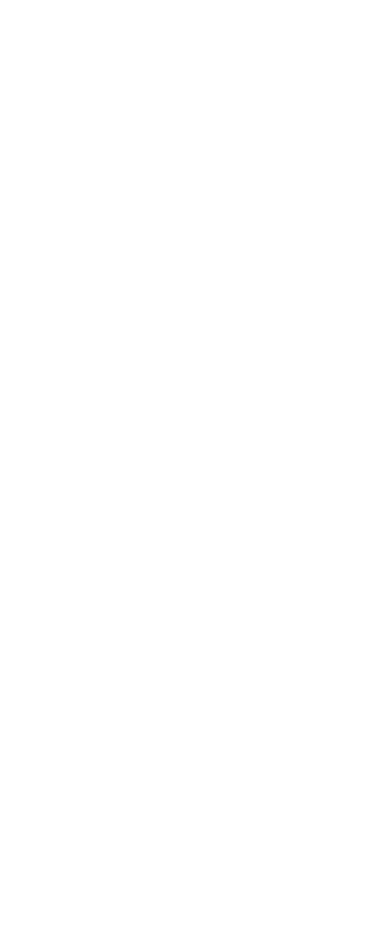
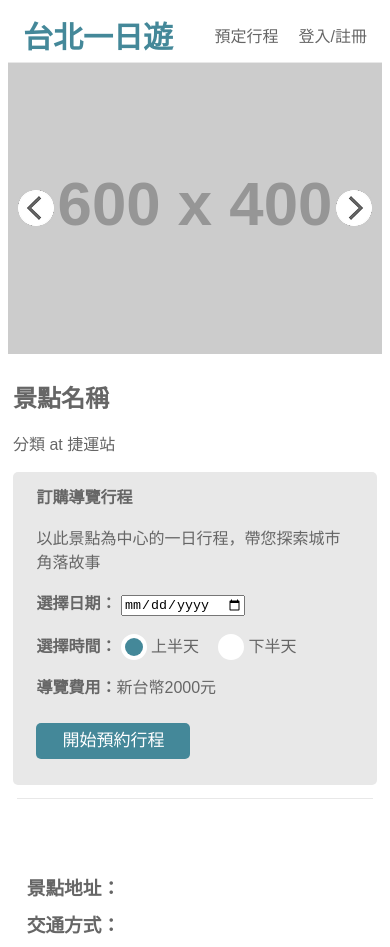
Before and after one commit to Neil4bb/wehelp_stage2, a plain HTML site: page static/attraction.html in a window 390 px wide. Before the commit the page ends 844 px from the top, so only its background shows below. Drawn offline with Linux system fonts and the light colour scheme; placeholder pictures from the web are drawn by us; files whose address does not match are found by name.

Commit message:
Complete part 3 content: attraction page layout and responsive design

```diff
--- /dev/null
+++ b/static/attraction.css
@@ -0,0 +1,328 @@
+body {
+    font-family: "Noto Sans TC", sans-serif;
+    color: #666666;
+}
+
+/* nav */
+.navbar {
+    width: 100%;
+    height: 54px;
+    background-color: #FFFFFF;
+    display: flex;
+    justify-content: center;
+    align-items: center;
+    position: sticky; /* 固定在頂部 */
+    top: 0;
+    z-index: 100;    /* 確保導覽列永遠在最上層 */
+    border-bottom: 1px solid #E8E8E8;
+}
+
+.nav-container {
+    width: 100%;
+    max-width: 1200px;
+    padding: 0 15px;    /* 預防手機版文字貼邊 */
+    display: flex;
+    justify-content: space-between; /* Logo 靠左 Menu 靠右 */
+    align-items: center;
+}
+
+.nav-logo {
+    font-size: 30px;
+    font-weight: 700;
+    color: #448899;
+    cursor: pointer;
+}
+
+.nav-menu {
+    display: flex;
+    gap: 20px; /* 兩個選項之間的間距 */
+}
+
+.nav-item {
+    font-size: 16px;
+    color: #666666;
+    cursor: pointer;
+}
+
+a {
+    text-decoration: none;
+    color: inherit;
+}
+
+/* 上層容器 */
+.attraction-container {
+    display: flex;
+    flex-direction: row;
+    justify-content: center;
+    align-items: stretch;
+    gap: 30px;
+    max-width: 1200px;
+    margin: 5vh auto;
+    width: 90%;
+
+    height: 45vh;
+    min-height: 300px;
+}
+
+/* 左側圖片 */
+.slideshow-container {
+    position: relative;
+    flex: 1.9 1 0%;  /* 成長比例2, 縮放比例1, 初始基礎寬度0% */
+
+
+    height: 100%;
+    aspect-ratio: 4 / 3;
+    overflow: hidden;
+}
+
+
+
+
+.image-wrapper, img {
+    width: 100%;
+    height: 100%;
+    object-fit: cover;
+
+}
+
+.arrow {
+    position: absolute;
+    top: 50%;              /* 垂直置中 */
+    transform: translateY(-50%);
+
+    width: 36px;           /* 給固定寬高 防止被壓縮 */
+    height: 36px;
+
+    z-index: 20;           /* 確保在線段與圖片之上 */
+
+    background-size: contain;  /*箭頭圖標自動縮放填滿按鈕*/
+    background-repeat: no-repeat;
+    background-position: center;
+    background-color: transparent; /*去除背景色*/
+    border: none;
+    outline: none;
+    cursor: pointer;
+
+}
+
+.left-arrow {
+    left: 10px;
+    background-image: url("/static/images/btn_leftArrow.png");
+}
+
+.right-arrow {
+    right: 10px;
+    background-image: url("/static/images/btn_rightArrow.png");
+}
+
+/* 1. 線段的總容器：固定在圖片底部 */
+.indicators-container {
+    position: absolute;
+    bottom: 0;
+    left: 0;
+    right: 0;
+    padding: 0;
+
+
+    display: flex;
+
+    z-index: 10;           /* 確保在圖片上方 */
+}
+
+/* 2. 個別線段的預設樣式 (未選中) */
+.indicator-bar {
+    flex: 1;               /* 關鍵：N張圖片就會自動把寬度等分為N份 */
+    height: 5px;
+    background-color: #FFFFFF;
+    opacity: 0.4;
+}
+
+/* 3. 當前選中圖片的樣式 (Active) */
+.indicator-bar.active {
+    opacity: 1;            /* 讓選中的圖片線段變為不透明 */
+    background-color: #000000;
+}
+
+
+/* 右側資訊欄+訂購 */
+.attraction-info {
+    flex: 2 1 0%;  /* 成長比例3, 縮放比例1, 初始基礎寬度0% */
+
+
+    display: flex;
+    flex-direction: column;
+
+    gap: 2vh;
+    margin: 0;
+
+
+    font-size: 1rem;
+}
+
+#attr-name {
+    font-size: 1.5rem;
+    margin: 0;
+    font-weight: bold;
+}
+
+#attr-cat-mrt {
+   margin: 0;
+}
+
+.booking-panel {
+    flex-grow: 1;
+    background-color: #E8E8E8;
+    margin-top: 0;
+    padding: 1.5vh 1.5vw;
+    border-radius: 5px;
+
+}
+
+.booking-form {
+    display: flex;
+    flex-direction: column;
+    gap: 2vh;
+}
+
+.booking-form p {
+    margin: 0;  /*清除p tag預設行距*/
+
+}
+
+/*隱藏原生 radio 樣式*/
+.form-group input[type="radio"] {
+    display:none;
+}
+
+/*建立自定義radio樣式*/
+.radio-label {
+    position: relative;
+    padding-left: 30px; /* 為自定義圓圈留空間 */
+    margin-right: 15px;
+    cursor: pointer;
+    font-size: 1rem;
+    color: #666666;
+}
+
+/*  使用 ::before 畫出「外層空心圓」 */
+/* 只有具備 .radio-label 的標籤才會畫圓，所以「選擇時間」標題不會被抓到 */
+.radio-label::before {
+    content: "";
+    position: absolute;
+    left: 0;
+    top: 50%;
+    transform: translateY(-50%);
+    width: 22px;
+    height: 22px;
+    background-color: white; /* 內部填白 */
+    border: 2px solid white;  /* 或者根據設計稿設為灰色 */
+    border-radius: 50%;
+}
+
+/*  使用 ::after 畫出「選中時內層的綠色實心點」 */
+/* 邏輯：當 radio 被選中時，找它後面的 .radio-label 並啟動 ::after */
+input[type="radio"]:checked + .radio-label::after {
+    content: "";
+    position: absolute;
+    left: 4px;      /* 調整位置使其居中 */
+    top: 50%;
+    transform: translateY(-50%);
+    width: 18px;
+    height: 18px;
+    background-color: #448899;
+    border-radius: 50%;
+}
+
+.start-booking-btn {
+    width: 154px;
+    height: 36px;
+    padding: 0;
+    line-height: 36px; /* 讓行高等於容器高度，強制垂直置中 */
+    border-radius: 5px;
+    border: none;
+
+    background-color: #448899;
+    color: #FFFFFF;
+    font-family: "Noto Sans TC", sans-serif;
+    font-size: 17px;
+
+    display: flex;
+    justify-content: center;
+    align-items: center;
+    margin-top: 1vh;
+    margin-bottom: 1.5vh;
+
+    cursor: pointer;
+    transition: background-color 0.2s ease; /* 顏色切換更平滑 */
+}
+
+.start-booking-btn:hover {
+    background-color: #337788;
+}
+
+hr {
+    max-width: 1200px;
+    width: 95%;
+    margin: 1vh auto;
+
+    border: 0;
+    height: 1px;
+    background-color: #E8E8E8;
+}
+
+.attraction-details {
+    max-width: 1200px;
+    width: 90%;
+    margin: 0 auto;
+    padding-top: 2vh;
+}
+
+#attr-description {
+    padding-bottom: 2vh;
+    line-height: 1.6;    /* 調整行高 */
+
+}
+
+.detail-group h3 {
+    margin-top: 1.2vh;
+    margin-bottom: 0.5vh;   /* 縮短標題與下方文字的距離 */
+
+    font-weight: 600;
+}
+
+.detail-group p {
+    margin-top: 0;
+    margin-bottom: 1.2vh;  /* 段落與下一個區塊的距離 */
+    line-height: 1.6;
+}
+
+/* ---手機板 RWD --- */
+@media (max-width: 600px) {
+    .attraction-container {
+        flex-direction: column;
+        height: auto;
+        max-height: none;
+        gap: 0;
+        width: 100%;
+        margin: 0 auto;
+    }
+
+    .slideshow-container {
+        flex: none;
+        width: 100%;
+        aspect-ratio: 9 / 7;
+    }
+
+    .attraction-info {
+        flex: none;
+        width: 100%;
+        margin-top: 20px;
+        padding: 5px;
+        box-sizing: border-box; /* 確保 padding 不會撐破寬度 */
+    }
+
+    .booking-form {
+        width: 90%;
+        margin: 0 auto;
+    }
+}
--- a/static/attraction.html
+++ b/static/attraction.html
@@ -4,8 +4,92 @@
   <meta charset="UTF-8">
   <meta name="viewport" content="width=device-width, initial-scale=1.0">
   <title>Attraction</title>
+  <link rel="stylesheet" href="/static/attraction.css">
+  <script defer src="/static/attraction.js"></script>
 </head>
 <body>
 
+  <nav class="navbar">
+    <div class="nav-container">
+      <a href="/">
+        <div class="nav-logo">台北一日遊</div>
+      </a>
+      <div class="nav-menu">
+        <div class="nav-item">預定行程</div>
+        <div class="nav-item">登入/註冊</div>
+      </div>
+    </div>
+  </nav>
+
+  <main>
+    <section class="attraction-container">
+
+      <div class="slideshow-container">
+
+        <div class="image-wrapper">
+          <img id="main-image" src="http://placehold.jp/600x400.png" alt="假圖片">
+          </div>
+
+        <button class="arrow left-arrow"></button>
+        <button class="arrow right-arrow"></button>
+
+        <div class="indicators-container"></div>
+
+      </div>
+
+      <div class="attraction-info">
+        <h2 id="attr-name">景點名稱</h2>
+        <p id="attr-cat-mrt">分類 at 捷運站</p>
+
+        <div class="booking-panel">
+          <div class="booking-form">
+            <p><strong>訂購導覽行程</strong></p>
+            <p>以此景點為中心的一日行程，帶您探索城市角落故事</p>
+
+            <div class="form-group">
+              <label><strong>選擇日期：</strong></label>
+              <input type="date" id="booking-date">
+            </div>
+
+            <div class="form-group">
+              <label><strong>選擇時間：</strong></label>
+
+              <input type="radio" id="morning" name="time" value="morning" checked>
+              <label class="radio-label" for="morning">上半天</label>
+
+              <input type="radio" id="afternoon" name="time" value="afternoon">
+              <label class="radio-label" for="afternoon">下半天</label>
+            </div>
+
+            <div class="price-display">
+              <strong>導覽費用：</strong>新台幣<span id="booking-price">2000</span>元
+            </div>
+
+            <button class="start-booking-btn">開始預約行程</button>
+          </div>
+
+        </div>
+      </div>
+
+    </section>
+
+    <hr>
+
+    <section class="attraction-details">
+      <p id="attr-description"></p>
+
+      <div class="detail-group">
+        <h3>景點地址：</h3>
+        <p id="attr-address"></p>
+      </div>
+
+      <div class="detail-group">
+        <h3>交通方式：</h3>
+        <p id="attr-transport"></p>
+      </div>
+
+    </section>
+
+  </main>
 </body>
 </html>
--- a/static/script.js
+++ b/static/script.js
@@ -102,6 +102,7 @@ function renderAttractions(list) {
 
         //建立骨架
         card.innerHTML = `
+        <a class="attraction-link" href="">
                 <div class="attraction-image-box">
                     <img class="attr-img" src="" alt="">
                     <div class="attraction-name-tag"></div>
@@ -110,13 +111,18 @@ function renderAttractions(list) {
                     <span class= "mrt-text"></span>
                     <span class= "cat-text"></span>
                 </div>
+        </a>
         `;
 
         //填入資料
+        const linkTag = card.querySelector(".attraction-link");
+        linkTag.href = `/attraction/${item.id}`;
+
         card.querySelector(".attr-img").src = item.images[0];
         card.querySelector(".attraction-name-tag").textContent = item.name;
         card.querySelector(".mrt-text").textContent = item.mrt || "無捷運站";
         card.querySelector(".cat-text").textContent = item.category;
+
 
         attractionContainer.appendChild(card);
     });
--- a/static/style.css
+++ b/static/style.css
@@ -37,6 +37,11 @@
     font-size: 16px;
     color: #666666;
     cursor: pointer;
+}
+
+a {
+    text-decoration: none;
+    color: inherit;
 }
 
 /* hero */
@@ -236,6 +241,12 @@ main {
     flex-direction: column;
 }
 
+.attraction-item a {
+    text-decoration: none;
+    color: inherit;
+    display: block;
+}
+
 /* 圖片容器：relative */
 .attraction-image-box {
     position: relative;
```
Also changed, not shown: static/attraction.js (added, +157 -0 lines), static/index.html (+5 -1 lines), static/images/btn_leftArrow.png (added), static/images/btn_rightArrow.png (added). Lines whose indentation alone changed are shown as unchanged.
